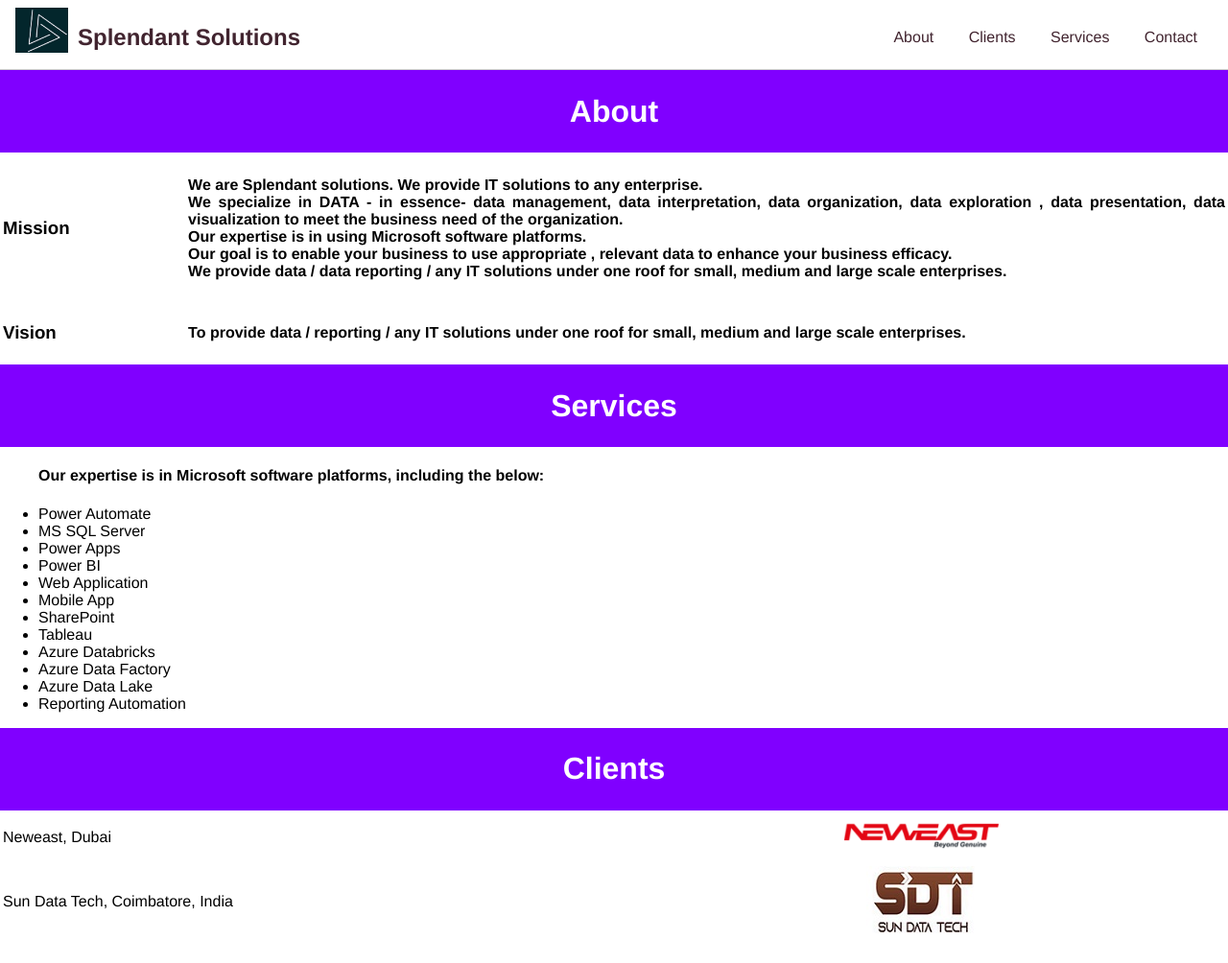
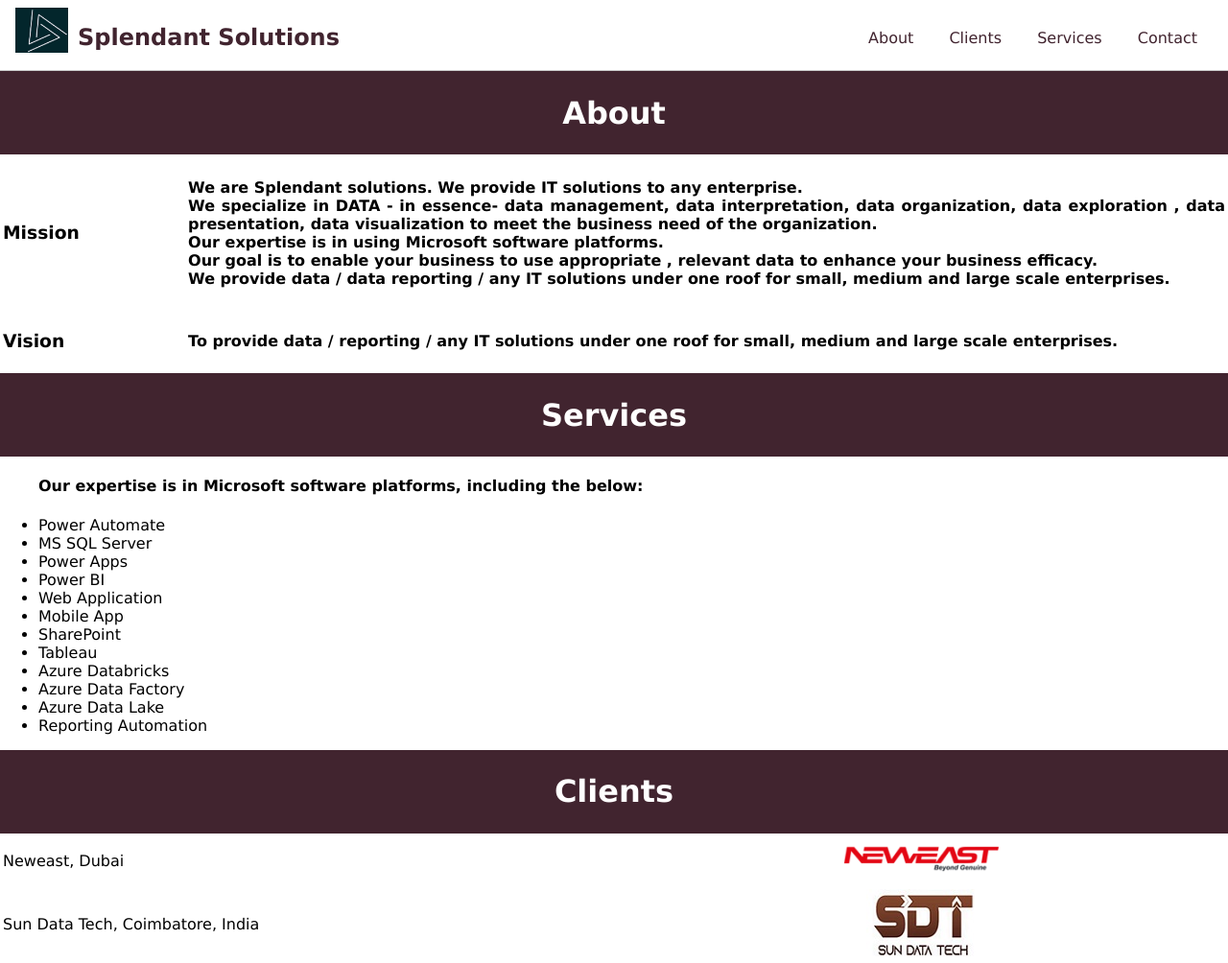
Before and after one commit to kaygeeyem16/splendant, a website: page src/index.html in a window 1280 px wide. Shown: the whole page at 96% size. Before the commit the page ends 980 px from the top, so only its background shows below. Drawn offline with Linux system fonts and the light colour scheme.

Commit message:
Update index.html

```diff
--- a/src/index.html
+++ b/src/index.html
@@ -4,16 +4,18 @@
     <title>Splendant Solutions</title>
     <style>
   body {
-  font-family: Helvetica;
+  font-family: Verdana;
   margin: 0;
 }
 a {
   text-decoration: none;
+  font-family: Verdana;
   color: #41242F;
 
 }
 .site-header {
   border-bottom: 1px solid #ccc;
+  font-family: Verdana;
   padding: .5em 1em;
 }
 
@@ -29,6 +31,7 @@
 
 .site-identity h1 {
   font-size: 1.5em;
+  font-family: Verdana;
   margin: .7em 0 .3em 0;
   display: inline-block;
 }
@@ -44,11 +47,13 @@
 }
 
 .site-navigation ul, li {
+  font-family: Verdana;
   margin: 0;
   padding: 0;
 }
 
 .site-navigation li {
+  font-family: Verdana;
   display: inline-block;
   margin: 1.4em 1em 1em 1em;
 }
@@ -71,7 +76,7 @@
   </nav>
 </header>
   <body>
-     <table bgcolor="#8000FF" width="100%">
+     <table bgcolor="#41242F" width="100%">
       <tr>
         <td>
               <h1 align="center" style="color:white;">About</h1>
@@ -102,7 +107,7 @@
       </td>
     </tr>
   </table>-->
-    <table bgcolor="#8000FF" width="100%">
+    <table bgcolor="#41242F" width="100%">
       <tr>
         <td>
               <h1 align="center" style="color:white;">Services</h1>
@@ -124,7 +129,7 @@
       <li>Azure Data Lake</li>
       <li>Reporting Automation</li>
     </ul>
-    <table bgcolor="#8000FF" width="100%">
+    <table bgcolor="#41242F" width="100%">
       <tr>
         <td>
               <h1 align="center" style="color:white;">Clients</h1>
```
